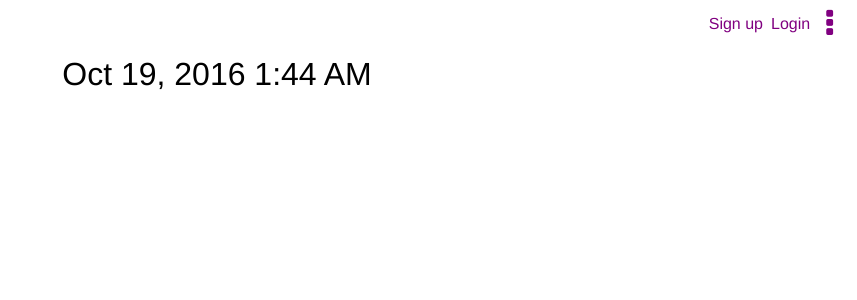
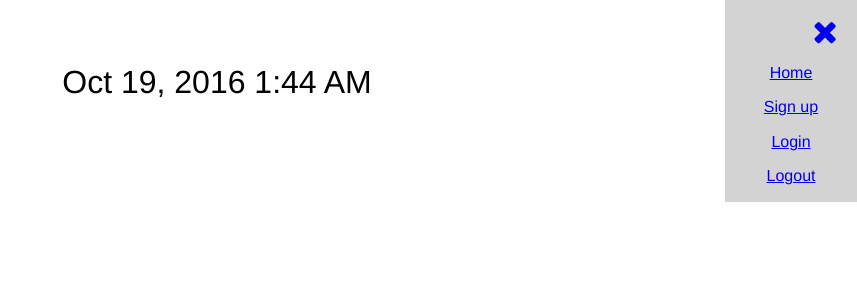
Before and after one commit to dabowheel/displaytime, a Vue app: page / in a window 1280 px wide. Both pictures are taken after a click on the link "menu". Shown: the top 300 px of the page, without its empty margins (423-1280 px from the left). Built offline with nearby package versions, Linux system fonts and the light colour scheme.

Commit message:
drop menu

```diff
--- a/ui/Toolbar.vue
+++ b/ui/Toolbar.vue
@@ -1,75 +1,87 @@
 <template>
-  <div id="toolbar" class="toolbar">
-    <div class="toolbar-headers">
-      <span v-if="$route.path == '/settings'" class="header">Settings</span>
-      <span v-if="$route.path == '/signup'" class="header">Sign up</span>
-      <span v-if="$route.path == '/login'" class="header">Login</span>
+  <div>
+    <div v-bind:class="{ 'drop-menu-expanded': menuExpanded }" class="drop-menu">
+      <div v-show="!menuExpanded" class="drop-menu-header">
+        <a href="#" v-on:click.prevent="clickMenu" class="" title="menu"><i class="fa fa-ellipsis-v fa-2x drop-menu-icon" aria-hidden="true"></i></a>
+      </div>
+      <div v-show="menuExpanded" class="drop-menu-header">
+        <a href="#" v-on:click.prevent="clickMenu" class="" title="close"><i class="fa fa-times fa-2x drop-menu-icon" aria-hidden="true"></i></a>
+      </div>
+      <div v-show="menuExpanded" class="drop-menu-item">
+        <a v-on:click.prevent="clickHome" href="/" class="" title="home">Home</a>
+      </div>
+      <div v-show="menuExpanded" class="drop-menu-item">
+        <a v-on:click.prevent="clickSignup" href="/signup" class="" title="sign up">Sign up</a>
+      </div>
+      <div v-show="menuExpanded" class="drop-menu-item">
+        <a v-on:click.prevent="clickLogin" href="/login" class="" title="login">Login</a>
+      </div>
+      <div v-show="menuExpanded" class="drop-menu-item">
+        <a v-on:click.prevent="clickLogout" href="/logout" class="" title="logout">Logout</a>
+      </div>
     </div>
-    <div class="toolbar-links">
-      <router-link v-if="$route.path != '/'" to="/" class="btn toolbar-link icon-link" title="close settings"><i class="fa fa-times fa-2x" aria-hidden="true"></i></router-link>
-      <a href="#" v-on:click.prevent="clickMenu" class="btn toolbar-link menu-link" title="menu"><i class="fa fa-ellipsis-v fa-2x menu-icon" aria-hidden="true"></i></a>
-    </div>
-    <div class="toolbar-links">
-      <router-link v-if="!$store.state.sessionID && $route.path == '/'" to="/signup" class="btn toolbar-link click-link" title="sign up">Sign up</router-link>
-      <router-link v-if="!$store.state.sessionID && $route.path == '/'" to="/login" class="btn toolbar-link click-link" title="login">Login</router-link>
-    </div>
-    <div class="toolbar-separator"></div>
+
+    <div class="seperator"></div>
   </div>
 </template>
 
 <script>
   export default {
+    data() {
+      return {
+        menuExpanded: false
+      }
+    },
     methods: {
       clickMenu() {
-        console.log("click menu");
+        this.menuExpanded = !this.menuExpanded
+      },
+      clickHome() {
+        this.menuExpanded = !this.menuExpanded
+        this.$router.push('/')
+      },
+      clickSignup() {
+        this.menuExpanded = !this.menuExpanded
+        this.$router.push('signup')
+      },
+      clickLogin() {
+        this.menuExpanded = !this.menuExpanded
+        this.$router.push('login')
+      },
+      clickLogout() {
+        this.menuExpanded = !this.menuExpanded
+        this.$router.push('logout')
       }
     }
   }
 </script>
 
-<style>
-  /*
-    mobile
-  */
-  .toolbar {
-    margin-top: .5em;
-    margin-left: 1em;
-    margin-right: .5em;
+<style scoped>
+  .drop-menu {
+    position: absolute;
+    right: 0px;
+    width: 100px;
+    padding-top: 1em;
+    padding-left: 1em;
+    padding-right: 1em;
   }
-  .toolbar-headers {
-    float: left;
+  .drop-menu-expanded {
+    background-color: lightgray;
   }
-  .toolbar-links {
-    float: right;
+  .drop-menu-header {
+    text-align: right;
+    padding-bottom: 1em;
   }
-  .toolbar-separator {
-    clear: both;
+  .drop-menu-icon {
+    width: 1em;
+    text-align: center;
+  }
+  .drop-menu-item {
+    text-align: center;
+    padding-bottom: 1em;
+  }
+  .seperator {
+    height: 4em;
     width: 100%;
-    height: 1em;
-  }
-  .toolbar-link:link, .toolbar-link:visited, toolbar-link:hover, toolbar-link:active {
-    text-decoration: none;
-  }
-  .click-link:hover {
-  }
-  .toolbar-link {
-    color: purple;
-  }
-  .click-link {
-    line-height: 2em;
-    margin-left: .5em;
-  }
-  .icon-link {
-    margin-left: .5em;
-  }
-  .menu-link {
-  }
-  .menu-icon {
-    padding-left: .5em;
-    padding-right: .5em;
-  }
-  .header {
-    line-height: 1.3em;
-    font-size: 1.5em;
   }
 </style>
```
